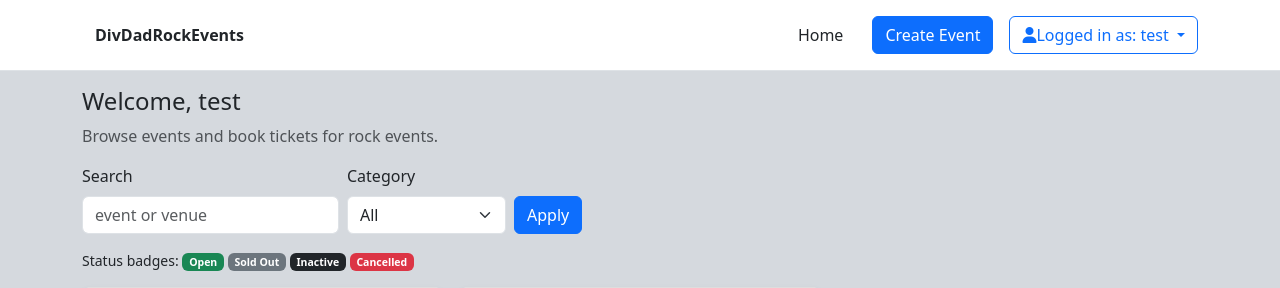
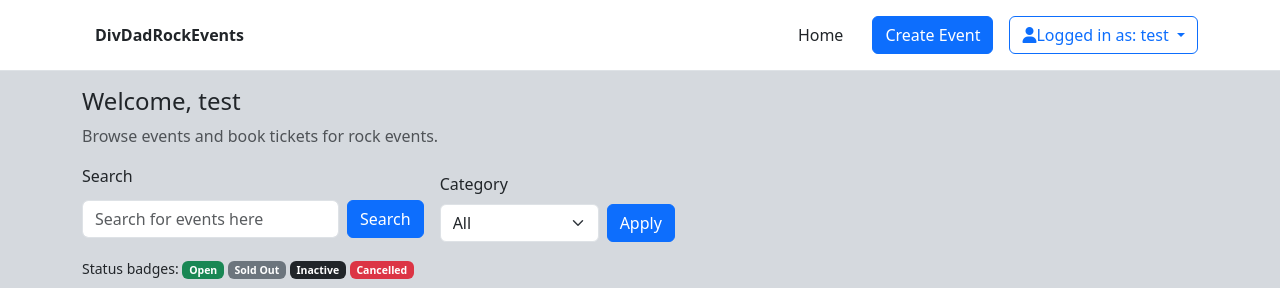
Before and after one commit to malign-seas/IAB207-2025Sem2-Group-28, a Flask app: page / in a window 1280 px wide. Shown: the top 288 px of the page. Run offline with Flask 3, Linux system fonts and the light colour scheme; a user stored in the database is signed in; some libraries are stand-ins or nearby versions.

Commit message:
Implemented search function

```diff
--- a/website/templates/index.html
+++ b/website/templates/index.html
@@ -8,7 +8,10 @@
     <div class="controls d-flex flex-wrap align-items-end gap-2 mb-3">
       <div>
         <label for="q" class="form-label">Search</label>
-        <input id="q" class="form-control" type="search" placeholder="event or venue" />
+        <form class="form-inline d-flex flex-nowrap" action="{{url_for('main.search')}}">
+          <input type="text" name="search" class="form-control flex-grow-1 my-1 mr-sm-2" id="SearchForm" placeholder="Search for events here">
+          <button type="submit" class="flex-shrink-1 btn btn-primary my-1 mx-2">Search</button>
+        </form>
       </div>
       <div>
         <label for="cat" class="form-label">Category</label>
--- a/website/views.py
+++ b/website/views.py
@@ -1,4 +1,4 @@
-from flask import Blueprint, render_template
+from flask import Blueprint, render_template, request
 from .forms import LoginForm
 from .models import User
 from .models import Event
@@ -14,6 +14,12 @@ def index():
     #return render_template('base.html', html_form=login_form, title='login', users=users)
     return render_template('index.html', events=events)
 
+@main_bp.route('/search')
+def search():
+    query = "%" + request.args['search'] + "%"
+    events = db.session.scalars(db.select(Event).where(Event.title.like(query))).all()
+    return render_template('index.html', events=events)
+
 def get_user_list():
     demo_user = User(username="testuser1", email="demouser@example.com", password="hashedpassword1")
     return [demo_user]
```
